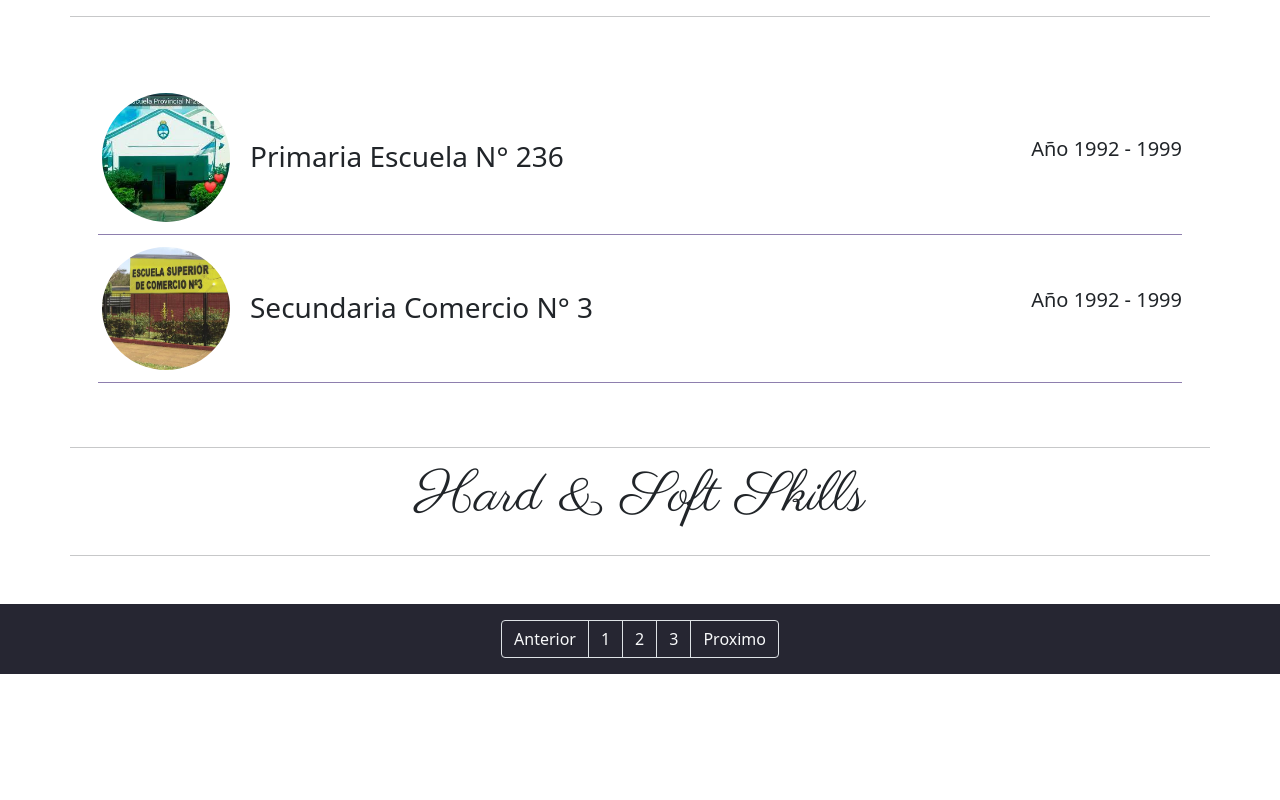
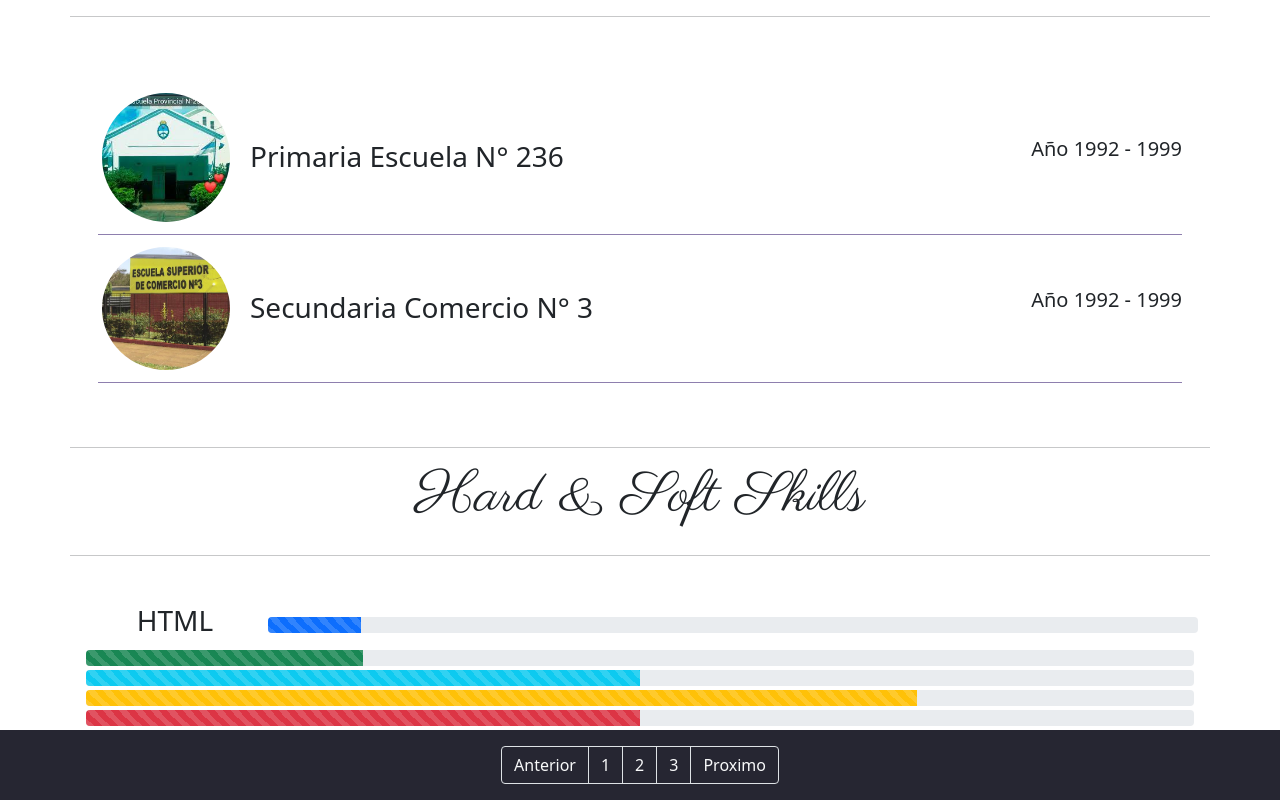
Before and after one commit to josegazano732/Angular-MiProyecto-AP, an Angular app: page / in a window 1280 px wide. Shown: the part 2133-2933 px from the top of the page. Before the commit the page ends 2807 px from the top, so only its background shows below. Built offline with nearby package versions, Linux system fonts and the light colour scheme.

Commit message:
Se trabajo sobre barra de progreso JLG

```diff
--- a/src/app/componentes/hard-soft-skill/hard-soft-skill.component.html
+++ b/src/app/componentes/hard-soft-skill/hard-soft-skill.component.html
@@ -6,7 +6,36 @@
     <hr class=" container " style=" margin-left: auto; margin-right: auto;">
 </div>
 
-<section class=" container-fluid">
+<section class=" container">
+    <div class=" row">
+        <div class=" d-flex ">
+            <div class=" col-2 m-auto text-center">
+                <h3>HTML</h3>
+            </div>
 
+            <div class="progress m-1 col-10 m-auto">
+                <div class="progress-bar progress-bar-striped " role="progressbar" style="width: 10%" aria-valuenow="10"
+                    aria-valuemin="0" aria-valuemax="100"></div>
+            </div>
+        </div>
+    </div>
+    <div class="progress m-1">
+        <div class="progress-bar progress-bar-striped bg-success" role="progressbar" style="width: 25%"
+            aria-valuenow="25" aria-valuemin="0" aria-valuemax="100"></div>
+    </div>
+
+    <div class="progress m-1">
+        <div class="progress-bar progress-bar-striped bg-info" role="progressbar" style="width: 50%" aria-valuenow="50"
+            aria-valuemin="0" aria-valuemax="100"></div>
+    </div>
+    <div class="progress m-1">
+        <div class="progress-bar progress-bar-striped bg-warning" role="progressbar" style="width: 75%"
+            aria-valuenow="75" aria-valuemin="0" aria-valuemax="100"></div>
+    </div>
+
+    <div class="progress m-1">
+        <div class="progress-bar progress-bar-striped bg-danger" role="progressbar" style="width: 50%"
+            aria-valuenow="100" aria-valuemin="0" aria-valuemax="100"></div>
+    </div>
 
 </section>
```
